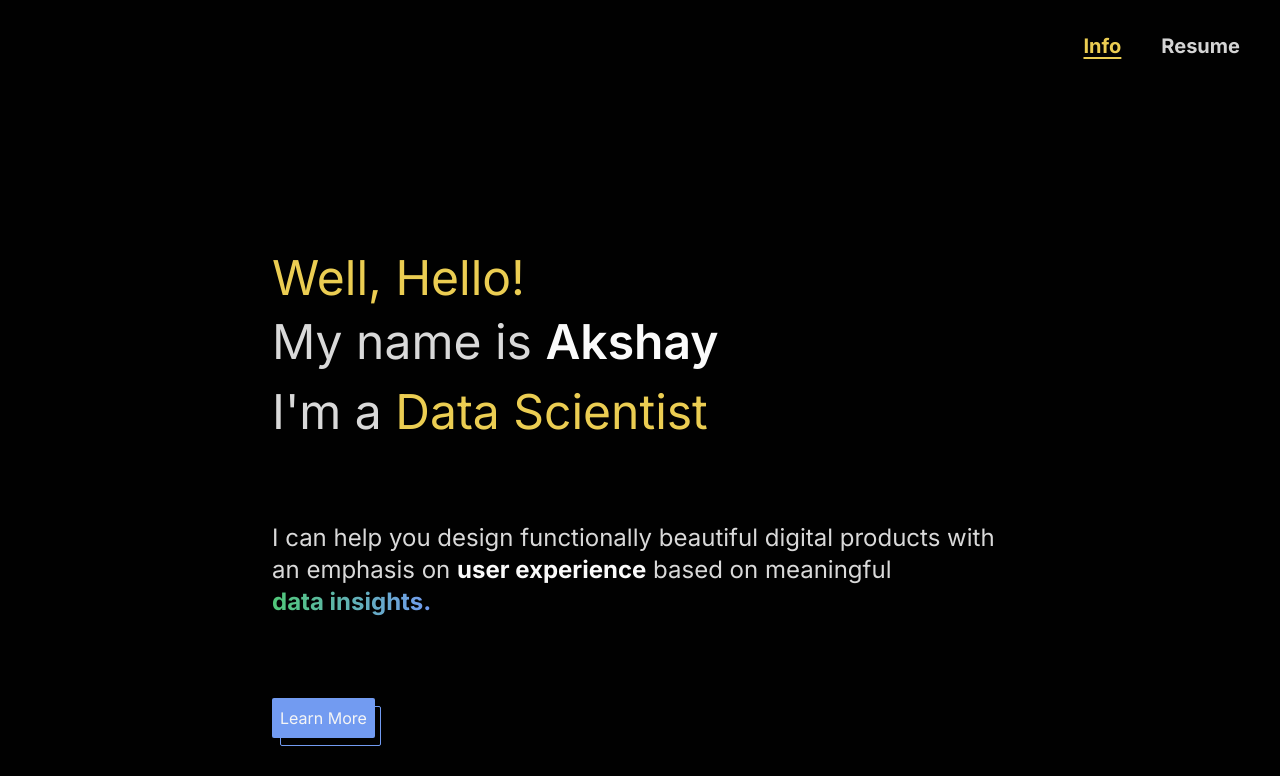
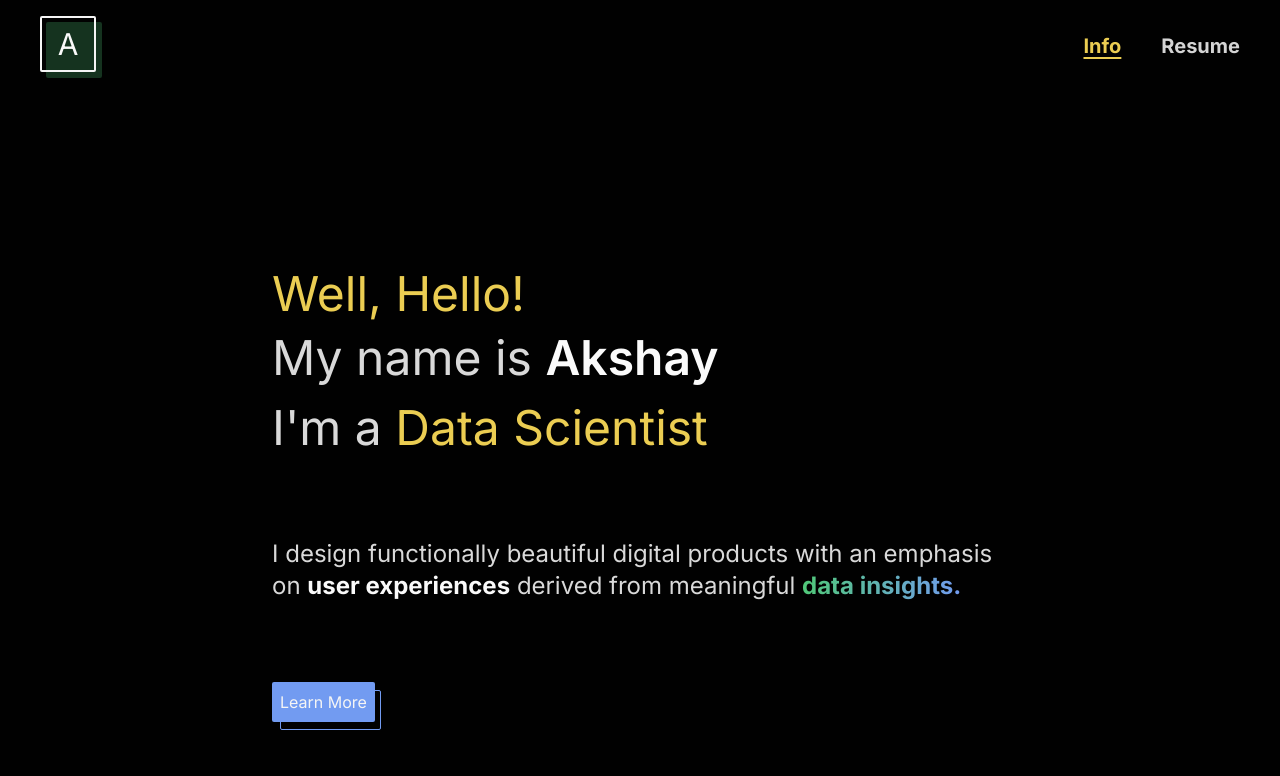
Before and after one commit to AkBo24/Personal-Website, a Next.js app in the folder website/: page / in a window 1280 px wide. Shown: the top 776 px of the page. Built offline with nearby package versions, Linux system fonts and the light colour scheme.

Commit message:
Added logo icon in top right of landing page

```diff
--- a/website/app/Sections/Landing/Landing.tsx
+++ b/website/app/Sections/Landing/Landing.tsx
@@ -41,7 +41,7 @@ const Landing = () => {
                                         overflow-hidden'>
                             <ul className='block animate-textSlide3 text-left leading-tight [&_li]:block'>
                                 <li>Software Engineer</li>
-                                <li>Web Designer</li>
+                                <li>Product Designer</li>
                                 <li>Data Scientist</li>
                                 <li aria-hidden='true'>Software Engineer</li>
                             </ul>
@@ -50,10 +50,9 @@ const Landing = () => {
                 </div>
             </div>
             <h2 className='text-secondaryText text-2xl my-20'>
-                I can help you design functionally beautiful digital products with an
-                emphasis on{' '}
-                <span className='font-bold text-neutral-50'>user experience</span> based
-                on meaningful{' '}
+                I design functionally beautiful digital products with an emphasis on{' '}
+                <span className='font-bold text-neutral-50'>user experiences</span>{' '}
+                derived from meaningful{' '}
                 <span className='font-bold bg-gradient-to-r from-mint to-lightPrimaryBlue inline-block text-transparent bg-clip-text'>
                     data insights.
                 </span>
--- a/website/app/Sections/Navbar/Navbar.tsx
+++ b/website/app/Sections/Navbar/Navbar.tsx
@@ -2,6 +2,11 @@ import React from 'react';
 
 const Navbar = () => {
     return (
+        <>
+            <div className='text-3xl mt-4 text-neutral-50 absolute left-10 border-2 border-neutral-100 w-14 h-14 rounded-sm flex justify-center items-center'>
+                <h2>A</h2>
+                <div className='-z-10 absolute w-14 h-14 bg-mint/25 -right-2 -bottom-2 rounded-sm'></div>
+            </div>
             <nav className='fixed right-0 text-xl pt-8 pr-10 font-bold'>
                 <a
                     href='./'
@@ -21,6 +26,7 @@ const Navbar = () => {
                     />
                 </a>
             </nav>
+        </>
     );
 };
 
```
Lines whose indentation alone changed are shown as unchanged.
